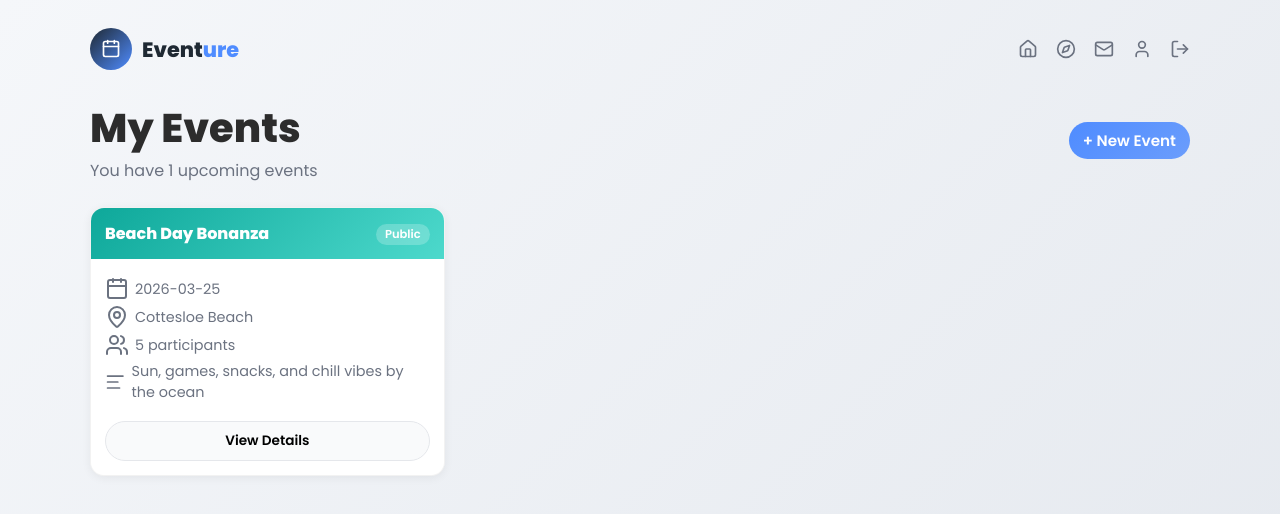
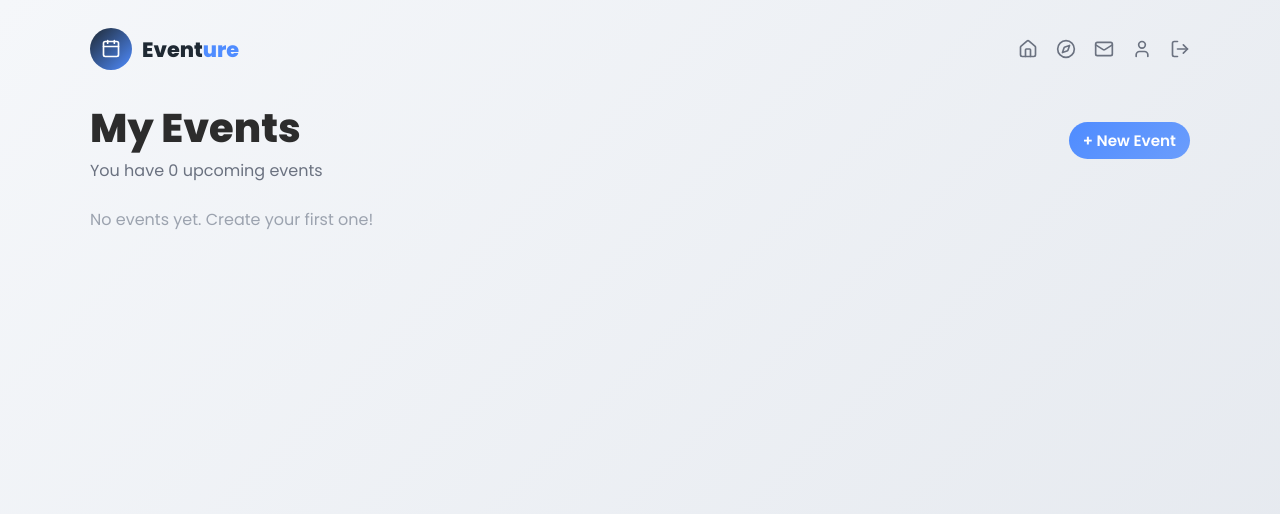
Before and after one commit to Gg1803/CITS3403-Group-project, a Flask app: page /dashboard in a window 1280 px wide. Shown: the top 514 px of the page. Run offline with Flask 3, Linux system fonts and the light colour scheme; a user stored in the database is signed in.

Commit message:
database works on dashboard page

```diff
--- a/static/css/dashboard.css
+++ b/static/css/dashboard.css
@@ -51,6 +51,8 @@ body {
   border-radius: 14px;
   background: white;
   box-shadow: 0 2px 10px rgba(0,0,0,0.06);
+  display: flex;
+  flex-direction: column;
 }
 
 .card-header {
@@ -95,6 +97,7 @@ body {
   padding: 14px;
   color: #6b7280;
   font-size: 0.9rem;
+  flex: 1;
 }
 
 .card-content p {
@@ -124,6 +127,12 @@ body {
   font-family: "Poppins", sans-serif;
   transition: 0.2s;
   font-size: 0.85rem;
+  text-decoration: none;
+  color: #1f2933;
+  text-align: center;
+  display: inline-flex;
+  align-items: center;
+  justify-content: center;
 }
 
 .view-btn:hover { background: #f1f5f9; }
--- a/static/js/dashboard.js
+++ b/static/js/dashboard.js
@@ -1,7 +1,3 @@
-let eventGrid;
-let modal;
-let editingIndex = null; // null = create mode, number = edit mode
-
 const gradients = {
   "Beach day":      "gradient-teal",
   "House party":    "gradient-pink",
@@ -15,160 +11,39 @@ const gradients = {
   "Custom":         "gradient-dark"
 };
 
-let events = [
-  {
-    title: "Beach Day Bonanza",
-    type: "Beach day",
-    date: "2026-03-25",
-    location: "Cottesloe Beach",
-    desc: "Sun, games, snacks, and chill vibes by the ocean",
-    participants: 5,
-    public: true
-  }
-];
+function goTo(page) { window.location.href = page; }
 
-/* NAV */
-function goTo(page) { window.location.href = page; }
-function goToDetail() { window.location.href = "/event-details"; }
+let modal;
 
-/* MODAL */
 function openModal() {
-  editingIndex = null;
-  clearForm();
-  document.querySelector(".modal-content h2").innerText = "Create Event";
-  document.getElementById("modalSubmitBtn").innerText = "Create";
-  modal.style.display = "flex";
-}
-
-function openEditModal(index) {
-  editingIndex = index;
-  const e = events[index];
-
-  document.getElementById("title").value = e.title;
-  document.getElementById("type").value = e.type in gradients ? e.type : "Custom";
-  if (!(e.type in gradients)) {
-    document.getElementById("customType").value = e.type;
-    document.getElementById("customType").style.display = "block";
-  } else {
-    document.getElementById("customType").style.display = "none";
-  }
-  document.getElementById("date").value = e.date;
-  document.getElementById("location").value = e.location;
-  document.getElementById("desc").value = e.desc || "";
-  document.getElementById("isPublic").checked = e.public;
-
-  updateCharCount();
-  document.querySelector(".modal-content h2").innerText = "Edit Event";
-  document.getElementById("modalSubmitBtn").innerText = "Save Changes";
   modal.style.display = "flex";
 }
 
 function closeModal() {
   modal.style.display = "none";
-  editingIndex = null;
 }
 
 window.onclick = e => {
   if (e.target === modal) closeModal();
 };
 
-/* CHAR COUNT */
 function updateCharCount() {
-  const desc = document.getElementById("desc");
+  const desc    = document.getElementById("desc");
   const counter = document.getElementById("charCount");
-  const max = 120;
-  const len = desc.value.length;
-  counter.innerText = `${len}/${max}`;
+  const max     = 120;
+  const len     = desc.value.length;
+  counter.innerText   = `${len}/${max}`;
   counter.style.color = len >= max ? "#ef4444" : "#9ca3af";
   if (len > max) desc.value = desc.value.substring(0, max);
 }
 
-/* TYPE */
 function handleTypeChange() {
   const type = document.getElementById("type").value;
-  document.getElementById("customType").style.display = type === "Custom" ? "block" : "none";
+  document.getElementById("customType").style.display =
+    type === "Custom" ? "block" : "none";
 }
 
-/* CLEAR FORM */
-function clearForm() {
-  document.getElementById("title").value = "";
-  document.getElementById("type").value = "Beach day";
-  document.getElementById("customType").value = "";
-  document.getElementById("customType").style.display = "none";
-  document.getElementById("date").value = "";
-  document.getElementById("location").value = "";
-  document.getElementById("desc").value = "";
-  document.getElementById("isPublic").checked = false;
-  document.getElementById("charCount").innerText = "0/120";
-}
-
-/* SUBMIT — handles both create and edit */
-function submitEvent() {
-  const title = document.getElementById("title").value.trim();
-  let type = document.getElementById("type").value;
-  const custom = document.getElementById("customType").value.trim();
-  const date = document.getElementById("date").value;
-  const location = document.getElementById("location").value.trim();
-  const desc = document.getElementById("desc").value.trim();
-
-  if (!title || !date || !location) {
-    alert("Please fill all required fields");
-    return;
-  }
-
-  if (type === "Custom") type = custom || "Custom";
-
-  const evt = { title, type, date, location, desc, participants: 1, public: document.getElementById("isPublic").checked };
-
-  if (editingIndex !== null) {
-    evt.participants = events[editingIndex].participants; // preserve participant count
-    events[editingIndex] = evt;
-  } else {
-    events.push(evt);
-  }
-
-  renderEvents();
-  closeModal();
-  clearForm();
-}
-
-/* RENDER */
-function renderEvents() {
-  eventGrid.innerHTML = "";
-
-  events.forEach((e, index) => {
-    const gradient = gradients[e.type] || "gradient-dark";
-    const descHTML = e.desc
-      ? `<p><i data-lucide="align-left"></i> ${e.desc}</p>`
-      : "";
-
-    eventGrid.innerHTML += `
-      <div class="card">
-        <div class="card-header ${gradient}">
-          <span class="card-title">${e.title}</span>
-          <span class="card-badge">${e.public ? "Public" : "Private"}</span>
-        </div>
-        <div class="card-content">
-          <p><i data-lucide="calendar"></i> ${e.date}</p>
-          <p><i data-lucide="map-pin"></i> ${e.location}</p>
-          <p><i data-lucide="users"></i> ${e.participants} participants</p>
-          ${descHTML}
-        </div>
-        <div class="card-footer">
-          <button class="view-btn" onclick="goToDetail()">View Details</button>
-        </div>
-      </div>
-    `;
-  });
-
-  document.getElementById("eventCount").innerText = `You have ${events.length} upcoming events`;
-  lucide.createIcons();
-}
-
-/* INIT */
 document.addEventListener("DOMContentLoaded", () => {
-  eventGrid = document.getElementById("eventGrid");
   modal = document.getElementById("modal");
-  renderEvents();
   lucide.createIcons();
 });
--- a/templates/dashboard.html
+++ b/templates/dashboard.html
@@ -33,26 +33,59 @@
     <div class="header">
       <div>
         <h1>My Events</h1>
-        <p id="eventCount">You have 0 upcoming events</p>
+        <p>You have {{ events|length }} upcoming event{{ 's' if events|length != 1 else '' }}</p>
       </div>
       <button class="create-btn" onclick="openModal()">+ New Event</button>
     </div>
 
     <!-- GRID -->
-    <div class="grid" id="eventGrid"></div>
-
+    <div class="grid" id="eventGrid">
+      {% for event in events %}
+      {% set gradient = {
+        'Beach day': 'gradient-teal',
+        'House party': 'gradient-pink',
+        'Game night': 'gradient-purple',
+        'Hiking/Outdoor': 'gradient-green',
+        'Study session': 'gradient-grey',
+        'Sport events': 'gradient-orange',
+        'Food/dining': 'gradient-red',
+        'Movie night': 'gradient-indigo',
+        'Concert/music': 'gradient-concert',
+        'Custom': 'gradient-dark'
+      }.get(event.event_type, 'gradient-dark') %}
+      <div class="card">
+        <div class="card-header {{ gradient }}">
+          <span class="card-title">{{ event.title }}</span>
+          <span class="card-badge">{{ 'Public' if event.is_public else 'Private' }}</span>
+        </div>
+        <div class="card-content">
+          <p><i data-lucide="calendar"></i> {{ event.event_date.strftime('%d %b %Y') if event.event_date else '-' }}</p>
+          <p><i data-lucide="map-pin"></i> {{ event.location or '-' }}</p>
+          <p><i data-lucide="users"></i> {{ event.participants|length }} participants</p>
+          {% if event.description %}
+          <p><i data-lucide="align-left"></i> {{ event.description }}</p>
+          {% endif %}
+        </div>
+        <div class="card-footer">
+          <a class="view-btn" href="/event-details/{{ event.id }}">View Details</a>
+        </div>
+      </div>
+      {% else %}
+      <p style="color:#9ca3af;">No events yet. Create your first one!</p>
+      {% endfor %}
     </div>
 
-  <!-- MODAL (shared for create + edit) -->
+  <!-- MODAL -->
   <div class="modal" id="modal">
     <div class="modal-content card" onclick="event.stopPropagation()">
       <h2>Create Event</h2>
 
+      <form method="POST" action="/create-event">
         <label>Event Title</label>
-      <input id="title">
+        <input name="title" id="title" required>
 
         <label>Event Type</label>
-      <select id="type" onchange="handleTypeChange()">
+        <select name="type" id="type" onchange="handleTypeChange()">
           <option>Beach day</option>
           <option>House party</option>
           <option>Game night</option>
@@ -65,16 +98,18 @@
           <option>Custom</option>
         </select>
 
-      <input id="customType" placeholder="Enter custom type" style="display:none;">
+        <input id="customType" name="customType" placeholder="Enter custom type" style="display:none;">
 
         <label>Date</label>
-      <input type="date" id="date">
+        <input type="date" name="date" id="date" required>
 
         <label>Location</label>
-      <input id="location">
+        <input name="location" id="location" required>
 
         <label>Description</label>
-      <textarea id="desc" rows="3" oninput="updateCharCount()" placeholder="Optional — max 120 characters"></textarea>
+        <textarea name="description" id="desc" rows="3"
+                  oninput="updateCharCount()"
+                  placeholder="Optional — max 120 characters"></textarea>
         <div class="char-count-row">
           <span id="charCount" class="char-count">0/120</span>
         </div>
@@ -82,12 +117,13 @@
         <label style="display:flex; align-items:center; justify-content:space-between;">
           Public Event
           <label class="switch">
-          <input type="checkbox" id="isPublic">
+            <input type="checkbox" name="is_public" id="isPublic" value="true">
             <span class="slider"></span>
           </label>
         </label>
 
-      <button class="create-btn" id="modalSubmitBtn" onclick="submitEvent()">Create</button>
+        <button type="submit" class="create-btn">Create</button>
+      </form>
     </div>
   </div>
 </body>
```
Also changed, not shown: routes/events.py (+12 -11 lines), static/js/login_signup.js (+0 -13 lines), instance/database.db. Lines whose indentation alone changed are shown as unchanged.
